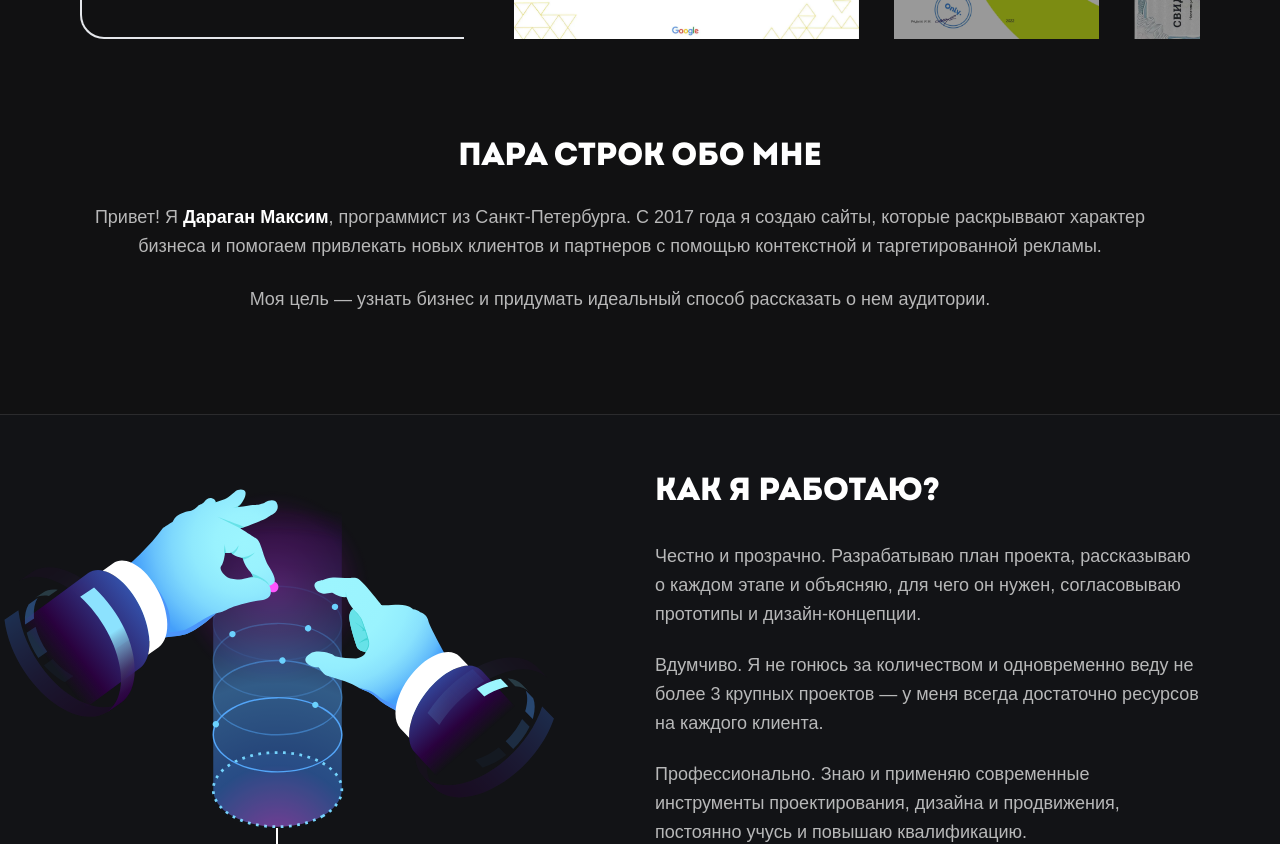
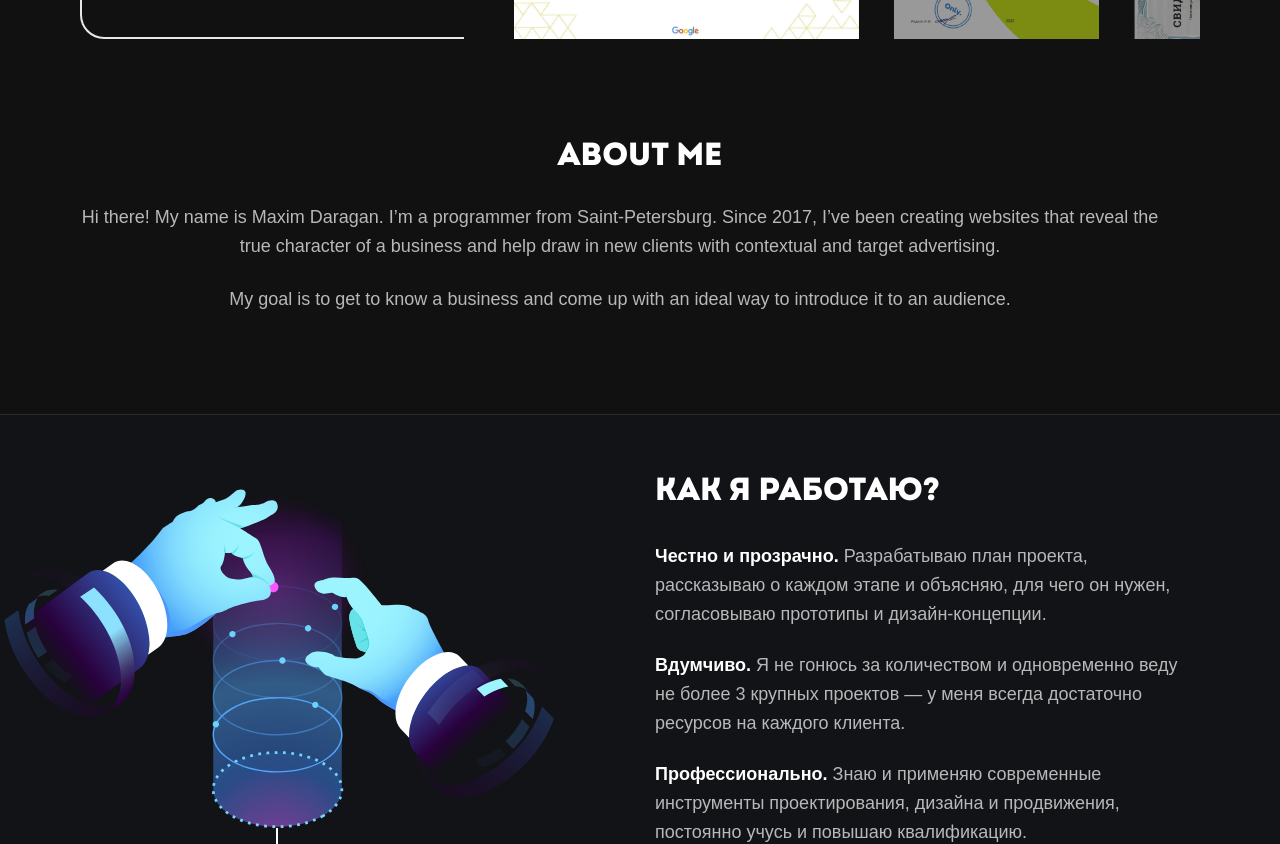
Before and after one commit to Hillel1408/daragan-media, a React (Create React App) app: page / in a window 1280 px wide. Shown: the part 3860-4704 px from the top of the page. Built offline with nearby package versions, Linux system fonts and the light colour scheme.

Commit message:
локализация

```diff
--- a/public/locales/en/translation.json
+++ b/public/locales/en/translation.json
@@ -21,5 +21,8 @@
     "IP": "IP Daragan Maxim Alexandrovich",
     "RequestsAccepted": "Requests accepted 7/24/365",
     "OGRNIP": "OGRNIP",
-    "INN": "INN"
+    "INN": "INN",
+    "AboutMe": "About me",
+    "HiThere1": "Hi there! My name is Maxim Daragan. I’m a programmer from Saint-Petersburg. Since 2017, I’ve been creating websites that reveal the true character of a business and help draw in new clients with contextual and target advertising.",
+    "HiThere2": "My goal is to get to know a business and come up with an ideal way to introduce it to an audience."
 }
--- a/public/locales/ru/translation.json
+++ b/public/locales/ru/translation.json
@@ -21,5 +21,8 @@
     "IP": "ИП Дараган Максим Александрович",
     "RequestsAccepted": "Завяки принимаются 7/24/365",
     "OGRNIP": "ОГРНИП",
-    "INN": "ИНН"
+    "INN": "ИНН",
+    "AboutMe": "ПАРА СТРОК ОБО МНЕ",
+    "HiThere1": "Привет! Я Дараган Максим, программист из Санкт-Петербурга. С 2017 года я создаю сайты, которые раскрыввают характер бизнеса и помогаем привлекать новых клиентов и партнеров с помощью контекстной и таргетированной рекламы.",
+    "HiThere2": "Моя цель — узнать бизнес и придумать идеальный способ рассказать о нем аудитории."
 }
--- a/src/components/AboutMe/AboutMe.tsx
+++ b/src/components/AboutMe/AboutMe.tsx
@@ -1,20 +1,19 @@
+import { useTranslation } from "react-i18next";
 import { Observer } from "components";
 
 export default function AboutMe() {
+    const { t } = useTranslation();
+
     return (
         <div className="bg-[#111112] pb-[145px] overflow-hidden">
             <div className="container">
                 <Observer>
-                    <h2 className="font-['Intro'] text-[32px] leading-[32px] text-white text-center mb-8">ПАРА СТРОК ОБО МНЕ</h2>
+                    <h2 className="font-['Intro'] text-[32px] leading-[32px] text-white text-center mb-8">{t("AboutMe")}</h2>
                 </Observer>
                 <Observer>
                     <div className="max-w-[1080px] text-[18px] leading-[161%] text-[rgba(255,255,255,0.7)] text-center">
-                        <p className="mb-6">
-                            Привет! Я <span className="text-white font-bold">Дараган Максим</span>, программист из Санкт-Петербурга. С 2017 года я создаю сайты,
-                            которые раскрыввают характер бизнеса и помогаем привлекать новых клиентов и партнеров с помощью контекстной и таргетированной
-                            рекламы.
-                        </p>
-                        <p>Моя цель — узнать бизнес и придумать идеальный способ рассказать о нем аудитории.</p>
+                        <p className="mb-6">{t("HiThere1")}</p>
+                        <p>{t("HiThere2")}</p>
                     </div>
                 </Observer>
             </div>
@@ -31,20 +30,20 @@ export default function AboutMe() {
                         <ul className="text-[18px] leading-[161%] text-[rgba(255,255,255,0.7)] flex flex-col gap-[22px] [&>li>span]:text-white [&>li>span]:font-bold">
                             <Observer>
                                 <li>
-                                    <span>Честно и прозрачно.</span> Разрабатываю план проекта, рассказываю о каждом этапе и объясняю, для чего он нужен,
-                                    согласовываю прототипы и дизайн-концепции.
+                                    <span className="text-white font-bold">Честно и прозрачно.</span> Разрабатываю план проекта, рассказываю о каждом этапе и
+                                    объясняю, для чего он нужен, согласовываю прототипы и дизайн-концепции.
                                 </li>
                             </Observer>
                             <Observer>
                                 <li>
-                                    <span>Вдумчиво.</span> Я не гонюсь за количеством и одновременно веду не более 3 крупных проектов — у меня всегда достаточно
-                                    ресурсов на каждого клиента.
+                                    <span className="text-white font-bold">Вдумчиво.</span> Я не гонюсь за количеством и одновременно веду не более 3 крупных
+                                    проектов — у меня всегда достаточно ресурсов на каждого клиента.
                                 </li>
                             </Observer>
                             <Observer>
                                 <li>
-                                    <span>Профессионально.</span> Знаю и применяю современные инструменты проектирования, дизайна и продвижения, постоянно учусь
-                                    и повышаю квалификацию.
+                                    <span className="text-white font-bold">Профессионально.</span> Знаю и применяю современные инструменты проектирования,
+                                    дизайна и продвижения, постоянно учусь и повышаю квалификацию.
                                 </li>
                             </Observer>
                         </ul>
```
